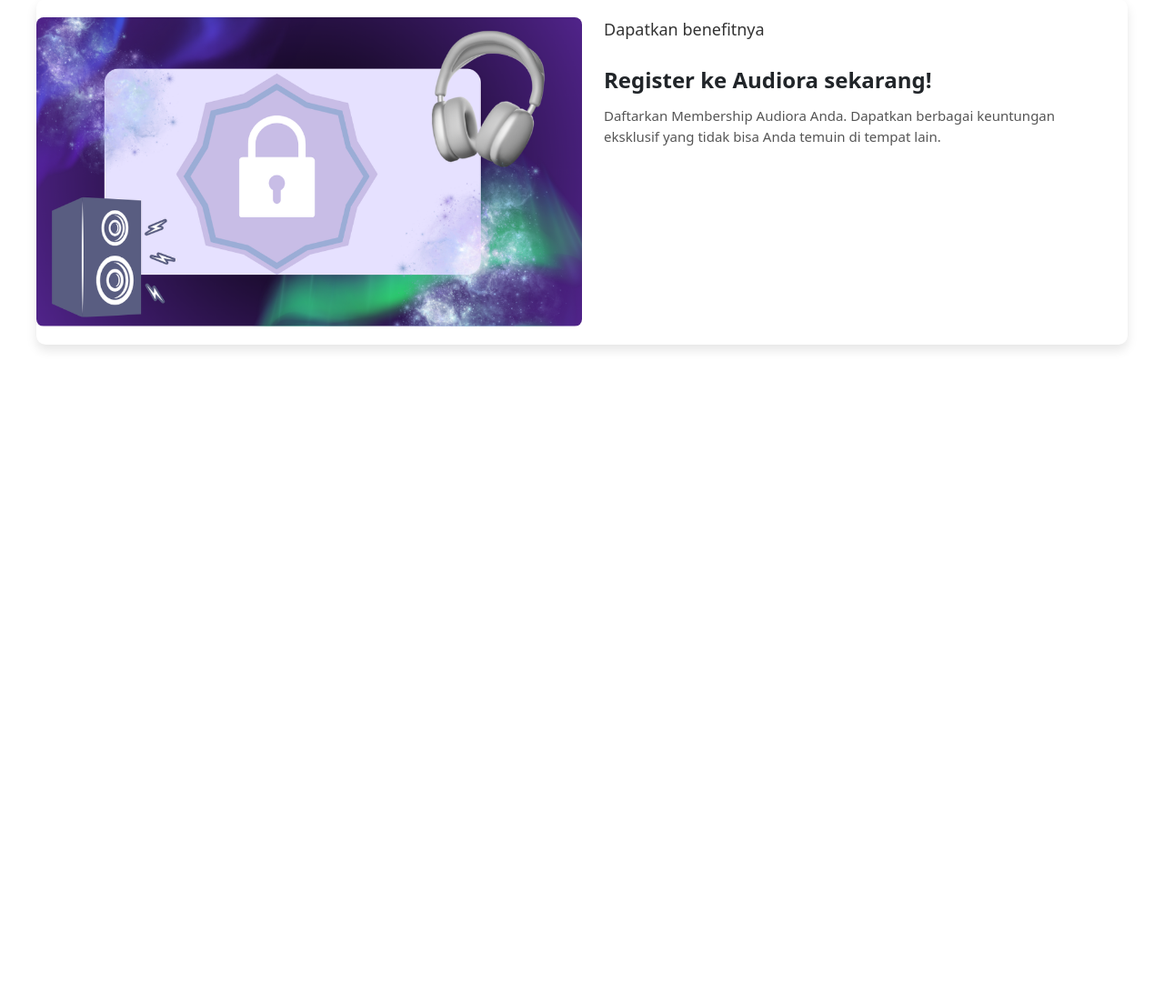
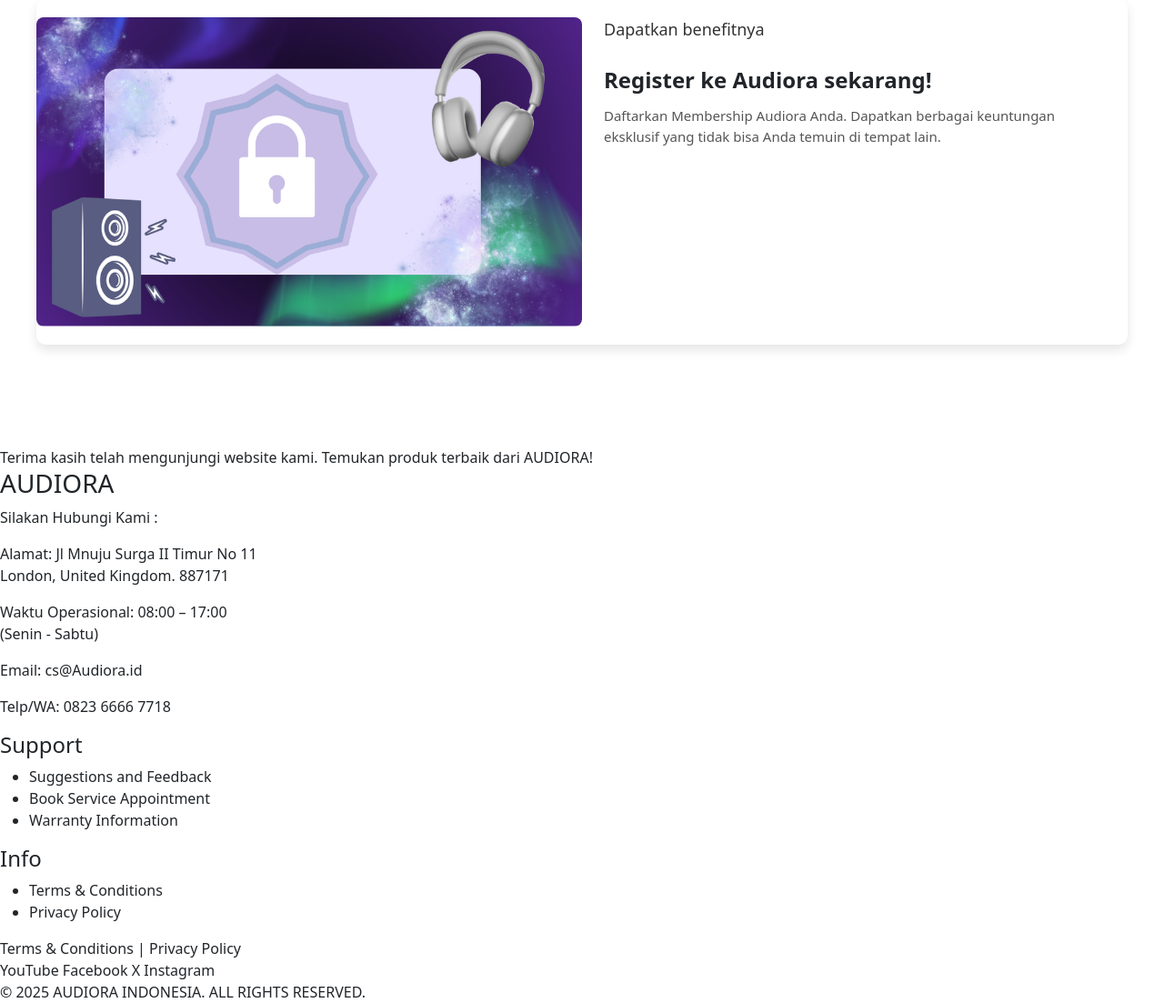
Before and after one commit to karinarinv/web, a PHP site: page /web.php in a window 1280 px wide. Shown: the part 2585-3688 px from the top of the page at 91% size. Before the commit the page ends 2970 px from the top, so only its background shows below. Run offline with PHP 8.4, Linux system fonts and the light colour scheme.

Commit message:
Update web.php

```diff
--- a/web.php
+++ b/web.php
@@ -192,6 +192,59 @@
     </div>
   </div>
 </a>
+<br><br><br>
+  <div class="sub-footer">
+    Terima kasih telah mengunjungi website kami. Temukan produk terbaik dari AUDIORA!
+  </div>
+
+<footer class="site-footer">
+  <div class="footer-top">
+    <div class="footer-column">
+      <h3>AUDIORA</h3>
+      <p><span class="highlight">Silakan Hubungi Kami :</span></p>
+      <p><span class="highlight">Alamat:</span> Jl Mnuju Surga II Timur No 11<br>
+         London, United Kingdom. 887171</p>
+      <p><span class="highlight">Waktu Operasional:</span> 08:00 – 17:00<br>
+         (Senin - Sabtu)</p>
+      <p><span class="highlight">Email:</span> cs@Audiora.id</p>
+      <p><span class="highlight">Telp/WA:</span> 0823 6666 7718</p>
+    </div>
+
+    <div class="footer-column">
+      <h4>Support</h4>
+      <ul>
+        <li><a href="https://forms.gle/nXuweVaZuu4HbYnY6" target="_blank">Suggestions and Feedback</a></li>
+        <li><a href="https://forms.gle/ZYeh5Aks68s4yhRHA" target="_blank">Book Service Appointment</a></li>
+        <li><a href="war.php" target="_blank">Warranty Information</a></li>
+      </ul>
+    </div>
+
+    <div class="footer-column">
+      <h4>Info</h4>
+      <ul>
+        <li><a href="term.php">Terms & Conditions</a></li>
+        <li><a href="privacy.php">Privacy Policy</a></li>
+      </ul>
+    </div>
+  </div>
+
+  <div class="footer-bottom">
+    <div class="footer-info">
+      <a href="term.php">Terms & Conditions</a> |
+      <a href="privacy.php">Privacy Policy</a>
+    </div>
+    <div class="footer-social">
+      <a href="https://www.youtube.com/live/qKDPrvri0V8?si=FfwrRGubLwXBkDQU">YouTube</a>
+      <a href="https://web.facebook.com/SonyIndonesia/?_rdc=1&_rdr#">Facebook</a>
+      <a href="https://x.com/jeteindonesia/status/1894653672443056335">X</a>
+      <a href="https://www.instagram.com/sony/">Instagram</a>
+    </div>
+    <div class="footer-copy">
+      © 2025 AUDIORA INDONESIA. ALL RIGHTS RESERVED.
+    </div>
+  </div>
+</footer>
+
 
 </body>
 </html>
```
